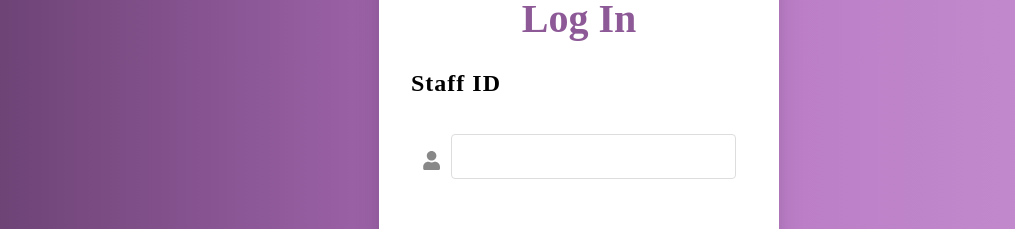
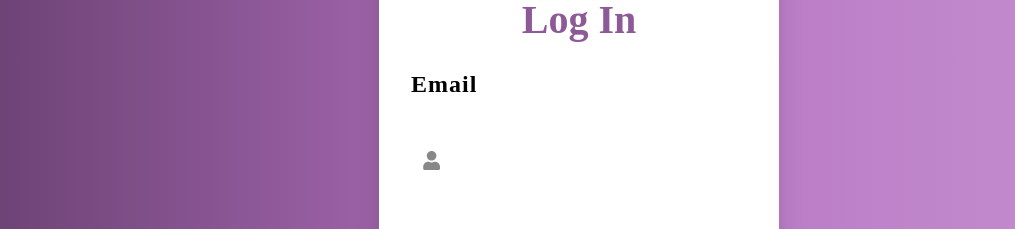
Before and after one commit to Aoibheannmangan/test-scheduler, a React (Create React App) app: page /login in a window 1280 px wide. Shown: the part 192-421 px from the top of the page, without its empty margins (61-1076 px from the left). Built offline with nearby package versions, Linux system fonts and the light colour scheme; a web font is replaced by a local one.

Commit message:
changed login to accept email instead of staff id, and corrected login testing

```diff
--- a/src/pages/login.js
+++ b/src/pages/login.js
@@ -6,7 +6,7 @@ import Alert from '../components/Alert';
 
 
 const LogIn = () => {
-  const [staffId, setStaffId] = useState('');
+  const [email, setEmail] = useState('');
   const [password, setPassword] = useState('');
 
   const [alert, setAlert] = useState(null);
@@ -49,7 +49,7 @@ const LogIn = () => {
 
     // Check if any user in the array matches the entered details
     const matchedUser = storedUsers.find(
-      (user) => user.staffId === staffId && user.password === password
+      (user) => user.email === email && user.password === password
     );
 
     if (matchedUser) {
@@ -60,7 +60,7 @@ const LogIn = () => {
       navigate('/calender');
     }, 2000);
     } else {
-      setAlert({ message: "Staff ID or Password is incorrect!", type: "error" });
+      setAlert({ message: "Email or Password is incorrect!", type: "error" });
     }
   };
 
@@ -84,14 +84,14 @@ const LogIn = () => {
             </div>
             <div className="form-body">
               <div className="input-group">
-                <label htmlFor="staffId"><b>Staff ID</b></label>
+                <label htmlFor="email"><b>Email</b></label>
                 <div className="input-icon-wrapper">
                   <FaUser className="icon" />
                   <input
-                    type="number"
-                    id="staffId"
-                    value={staffId}
-                    onChange={(e) => setStaffId(e.target.value)}
+                    type="text"
+                    id="email"
+                    value={email}
+                    onChange={(e) => setEmail(e.target.value)}
                     autoComplete="off"
                     required
                   />
```
Also changed, not shown: 1 other file (tests, documents, lock files or other folders).
